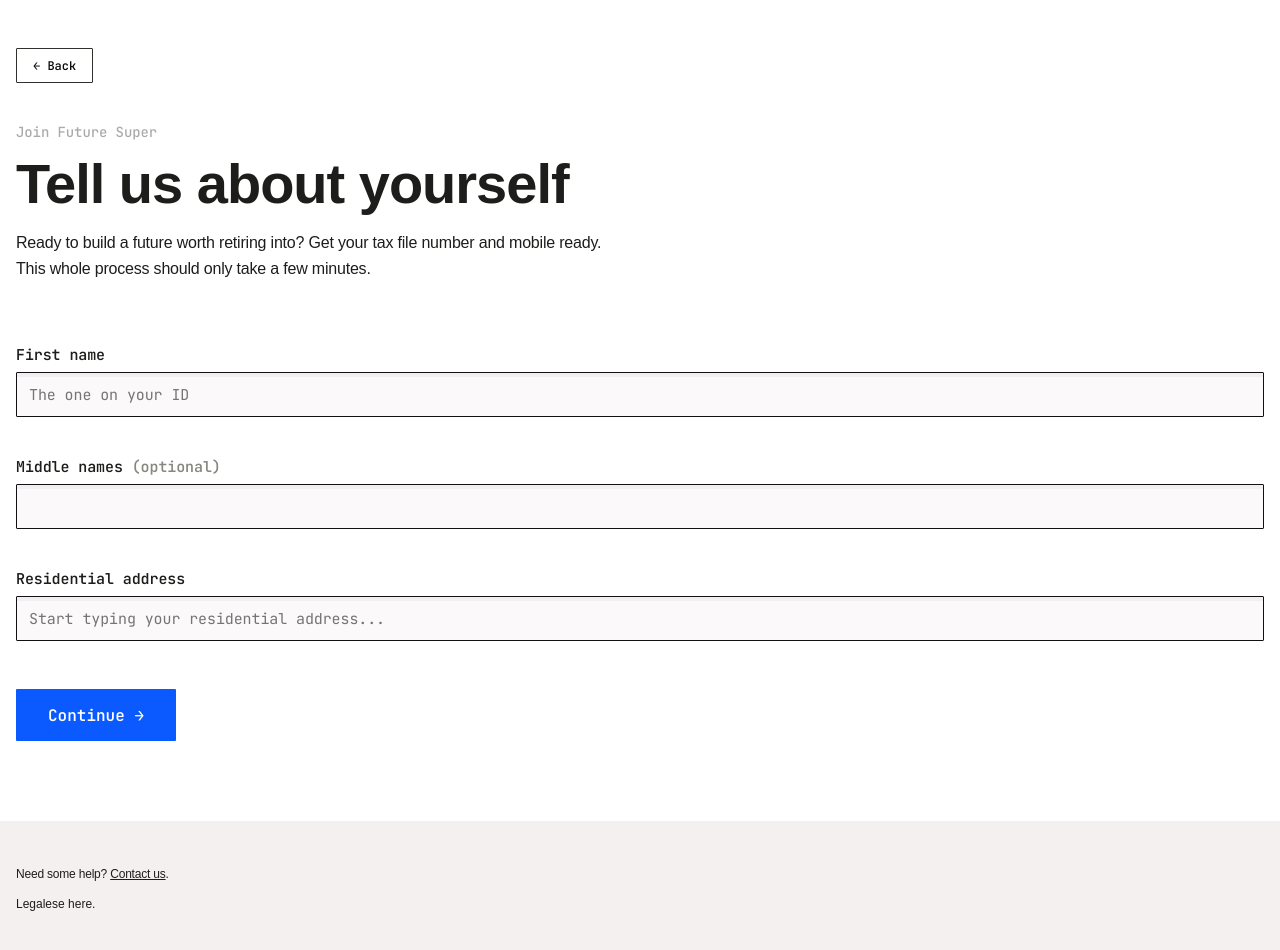
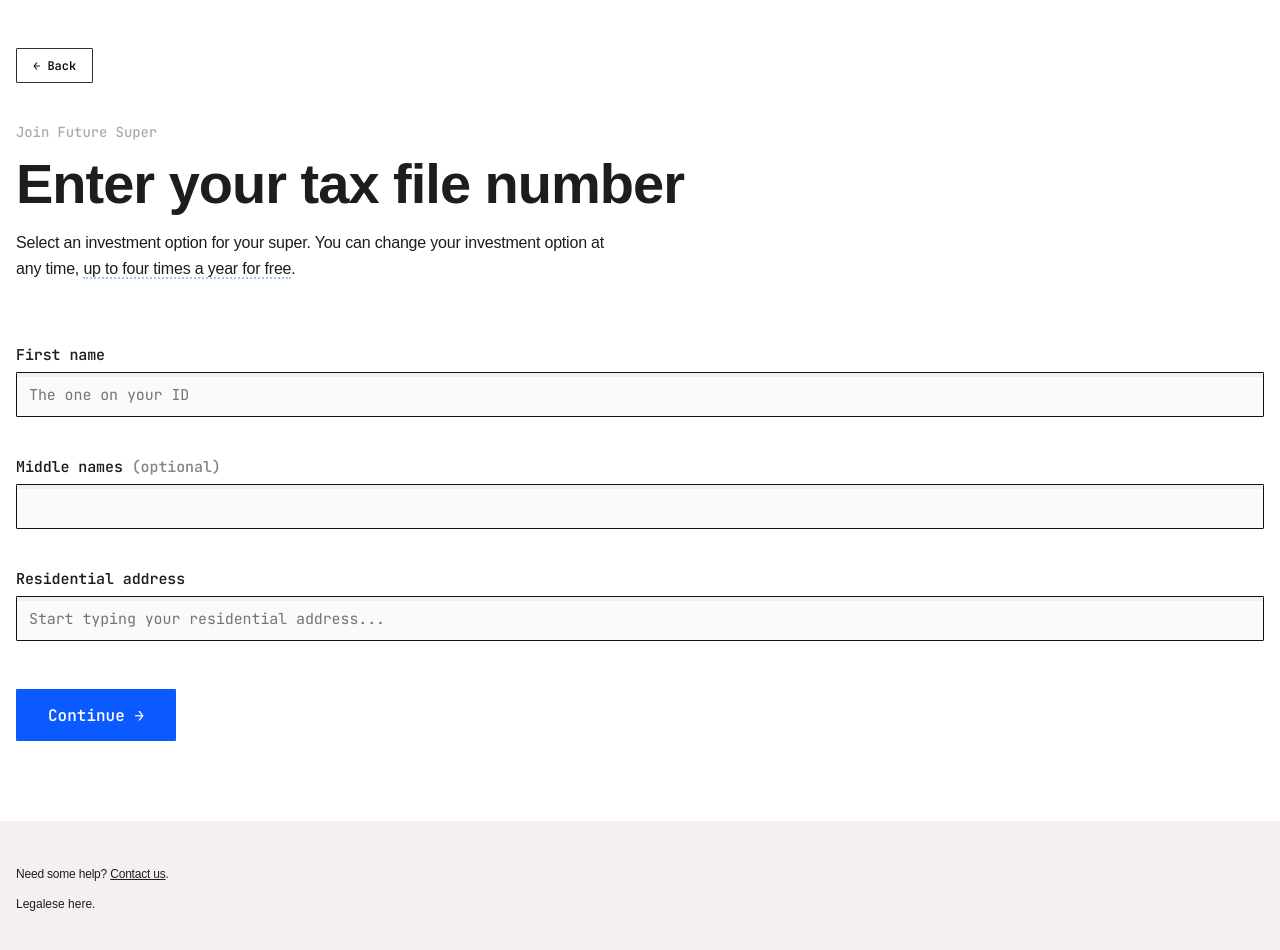
Before and after one commit to futuresuper/design, a plain HTML site: page index.html in a window 1280 px wide. Shown: the top 950 px of the page. Drawn offline with Linux system fonts and the light colour scheme; a web font is replaced by a local one.

Commit message:
remote grotesk

```diff
--- a/dark.css
+++ b/dark.css
@@ -20,6 +20,14 @@
   color: var(--grey-400);
 }
 
+p span.tooltip {
+  border-color: var(--blue-300);
+}
+p span.tooltip:hover {
+  border-color: var(--blue-500);
+  background-color: var(--blue-300);
+}
+
 label span {
   color: var(--grey-400);
 }
--- a/index.html
+++ b/index.html
@@ -34,10 +34,11 @@
     <header>
         <a href="#" class="button back">← Back</a>
         <h2>Join Future Super</h2>
-        <h1>Tell us about <span class="highlight">yourself</span></h1>
-        <p>Ready to build a future worth retiring into? Get your tax file number and mobile ready. This whole process
-            should
-            only take a few minutes.</p>
+        <h1>Enter your tax file number</span></h1>
+        <p>Select an investment option for your super. You can change your investment option at any time, <span
+                class="tooltip">up to
+                four
+                times a year for free</span>.</p>
     </header>
     <section>
         <label for="name">First name</label>
--- a/light.css
+++ b/light.css
@@ -20,6 +20,14 @@
   color: #aaa;
 }
 
+p span.tooltip {
+  border-color: var(--blue-300);
+}
+p span.tooltip:hover {
+  border-color: var(--blue-500);
+  background-color: var(--blue-300);
+}
+
 label span {
   color: var(--grey-400);
 }
--- a/style.css
+++ b/style.css
@@ -18,7 +18,7 @@
 
 @font-face {
   font-family: "SharpGroteskVF";
-  src: url("SharpGroteskTrial-VF.ttf") format("truetype");
+  src: url("SharpGroteskTrial-VF.ttf") format("truetype"), url("http://content.myfuturesuper.com.au/dev/fonts/grotesk-vf.ttf") format("truetype");
 }
 
 @font-face {
@@ -27,7 +27,7 @@
 }
 
 * {
-  transition: background-color 0.2s cubic-bezier(0.3, 0, 0.5, 1);
+  transition: background-color 0.12s cubic-bezier(0.3, 0, 0.5, 1);
 }
 
 /* body,
@@ -84,6 +84,15 @@
   font-stretch: var(--font-stretch-narrow);
   font-weight: normal;
   letter-spacing: -0.2px;
+}
+
+p span.tooltip {
+  border-bottom-width: 2px;
+  border-bottom-style: dotted;
+  /* text-decoration-style: wavy; */
+}
+p span.tooltip:hover {
+  cursor: pointer;
 }
 
 input,
```
